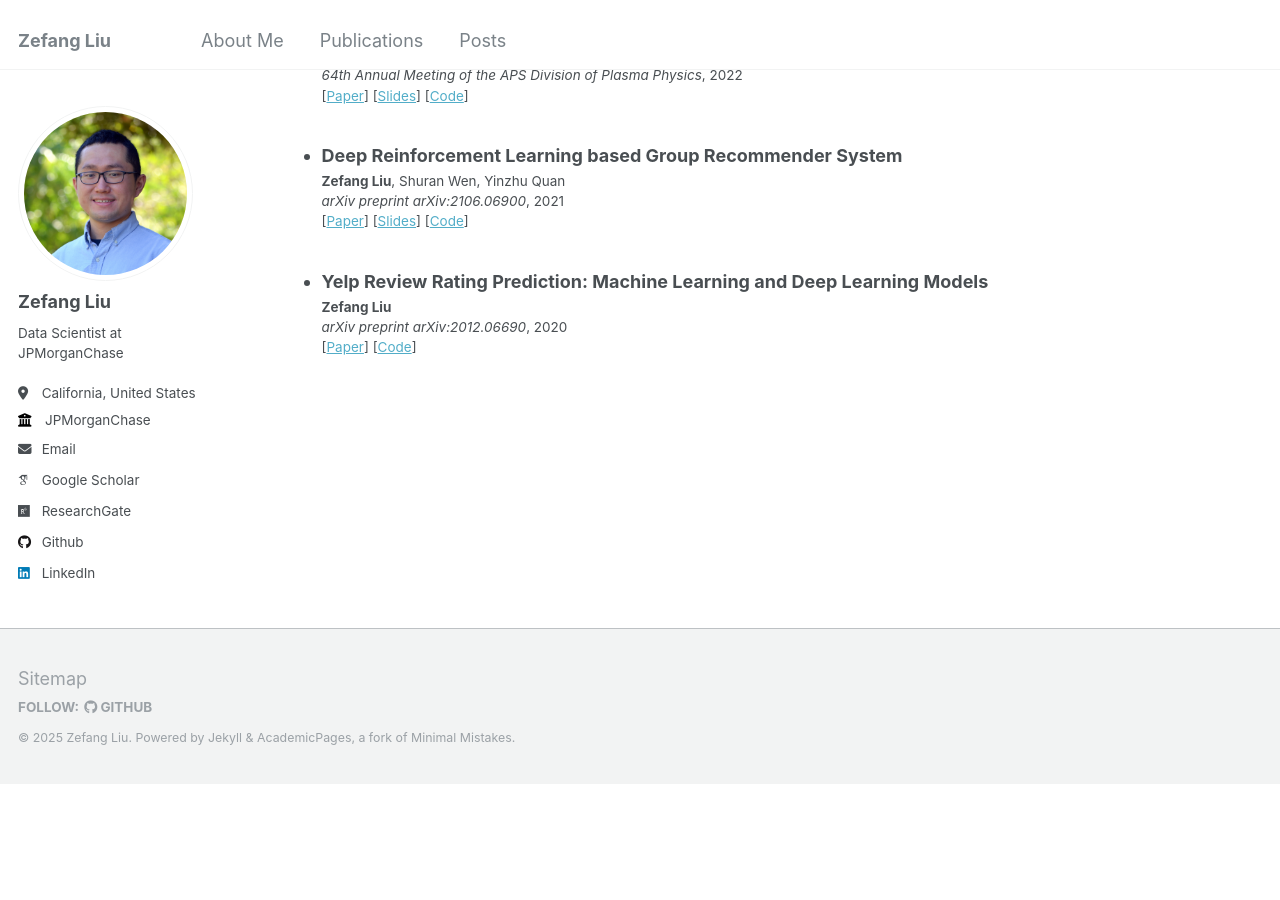
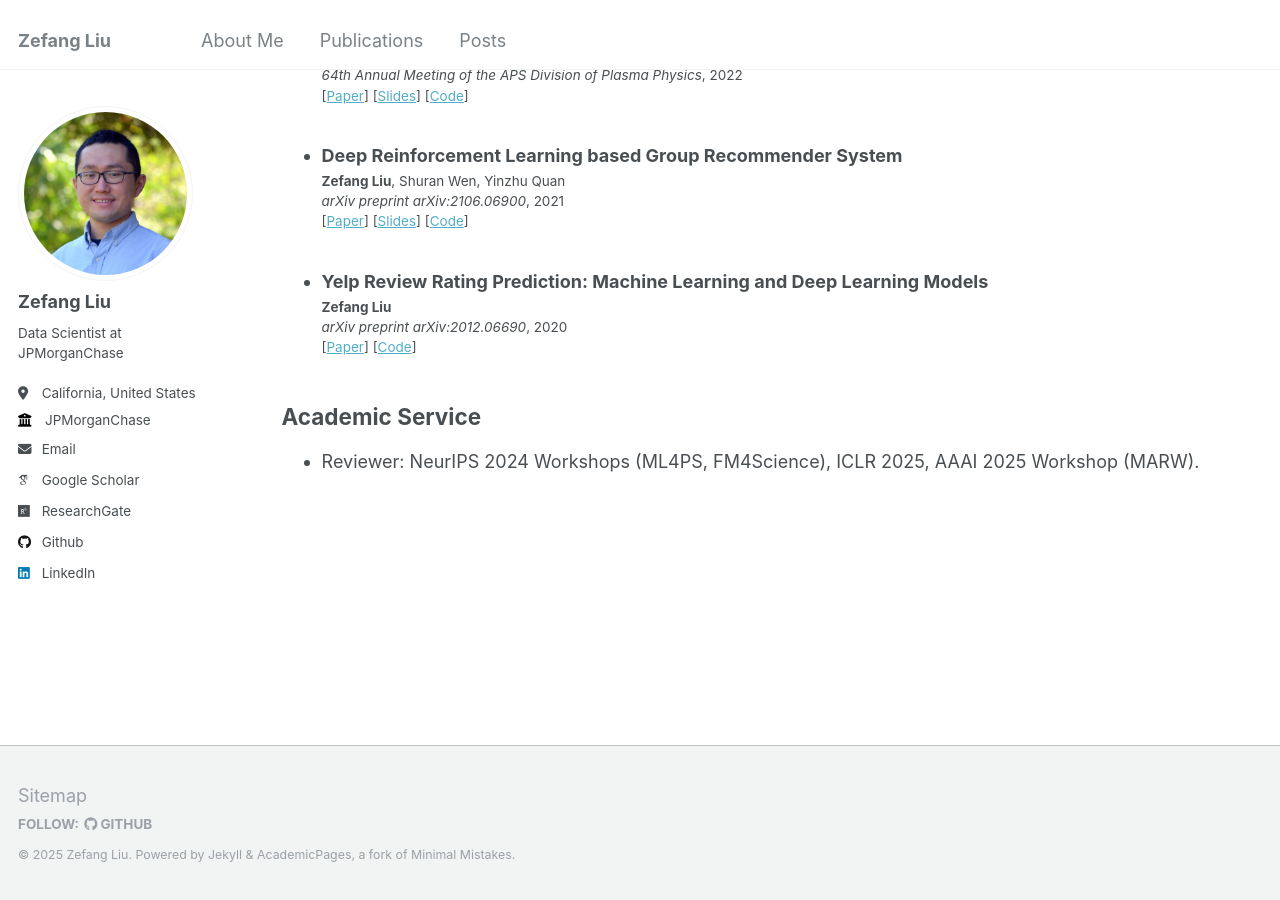
Before and after one commit to zefang-liu/zefang-liu.github.io, a Jekyll site: the page built from _pages/about.md, in a window 1280 px wide and 900 px high, scrolled down 2368 px. Built offline with Jekyll 4.4.1, drawn with Linux system fonts in a browser that asks for light colours; some web fonts are replaced; before the commit the page ends 3151 px from its top, so only the background shows below that.

Commit message:
Add the academic service

```diff
--- a/_pages/about.md
+++ b/_pages/about.md
@@ -31,3 +31,7 @@
     {% include archive-single-cv.html %}
     {% endfor %}
 </ul>
+
+## Academic Service
+
+* Reviewer: NeurIPS 2024 Workshops (ML4PS, FM4Science), ICLR 2025, AAAI 2025 Workshop (MARW).
```
